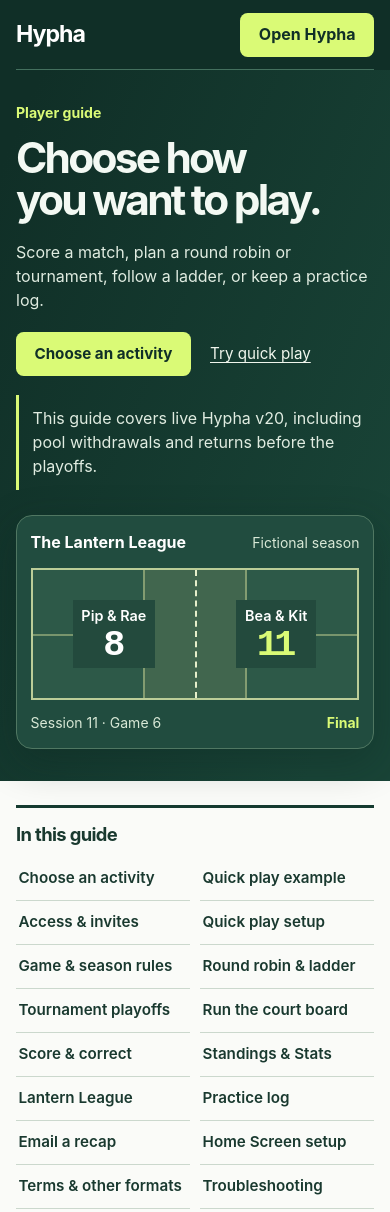
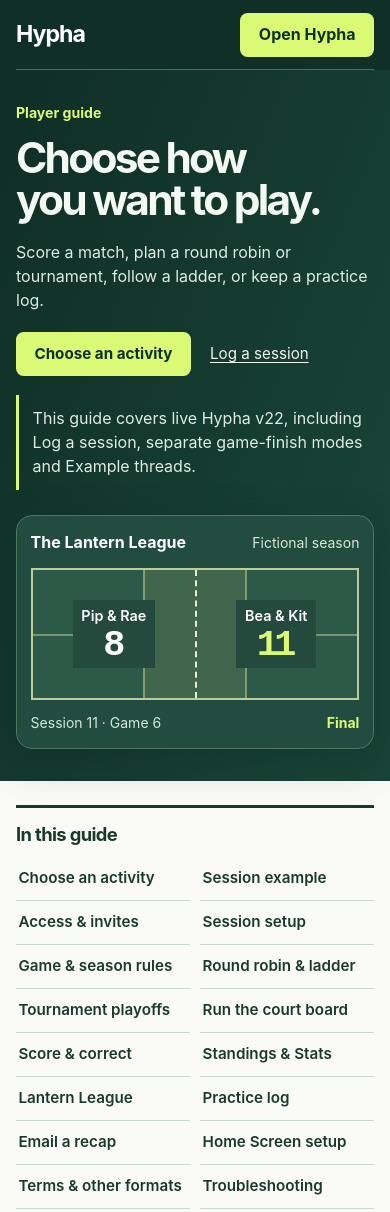
Before and after one commit to fcw1987/hypha-source, a plain HTML site: page docs/index.html in a window 390 px wide. Shown: the top 1212 px of the page. Drawn offline with Linux system fonts and the light colour scheme.

Commit message:
Update player guide for live Hypha v22
Describe Log a session, game/session/season examples, player entry, separate finish modes and Example threads. Preserve prior guide copy corrections. This is documentation only; the source-viewing selection remains v20.

```diff
--- a/docs/index.html
+++ b/docs/index.html
@@ -17,8 +17,8 @@
 <main>
 <div class="cover"><div class="wide hero">
   <div class="hero-copy"><p class="eyebrow">Player guide</p><h1>Choose how you want to play.</h1><p>Score a match, plan a round robin or tournament, follow a ladder, or keep a practice log.</p>
-    <div class="cover-links"><a href="#activities">Choose an activity</a><a href="#four-friends">Try quick play</a></div>
-    <p class="release-note" id="release-status">This guide covers live Hypha v20, including pool withdrawals and returns before the playoffs.</p>
+    <div class="cover-links"><a href="#activities">Choose an activity</a><a href="#four-friends">Log a session</a></div>
+    <p class="release-note" id="release-status">This guide covers live Hypha v22, including Log a session, separate game-finish modes and Example threads.</p>
   </div>
   <figure class="match">
     <figcaption><span>The Lantern League</span><span>Fictional season</span></figcaption>
@@ -32,9 +32,9 @@
 <div class="wide guide-layout">
 <nav class="contents" aria-label="Guide contents"><h2>In this guide</h2><ul>
 <li><a href="#activities">Choose an activity</a></li>
-<li><a href="#four-friends">Quick play example</a></li>
+<li><a href="#four-friends">Session example</a></li>
 <li><a href="#access">Access &amp; invites</a></li>
-<li><a href="#setup">Quick play setup</a></li>
+<li><a href="#setup">Session setup</a></li>
 <li><a href="#rules">Game &amp; season rules</a></li>
 <li><a href="#club-formats">Round robin &amp; ladder</a></li>
 <li><a href="#tournament">Tournament playoffs</a></li>
@@ -51,16 +51,21 @@
 <div id="guide" class="chapters" tabindex="-1">
 <section class="chapter" id="activities" aria-labelledby="activities-heading"><h2 id="activities-heading">Choose an activity</h2>
 <p>Open <b>New Thread</b> and choose what you want to play. Each activity keeps its own thread, rules and membership. You can use the same thread for another visit.</p>
-<dl class="rows"><div><dt>Quick play</dt><dd>Score singles or doubles, choose game and season rules, and record each result at courtside.</dd></div>
+<dl class="rows"><div><dt>Log a session</dt><dd>Record singles or doubles results for one outing, then return to the same thread next time. Choose game and season rules and save each result at courtside.</dd></div>
 <div><dt>Round robin</dt><dd>Choose scheduled opponents in singles or fixed doubles, or use a rotating-partner mixer. A published court sheet lets people find their wave before earlier results arrive.</dd></div>
 <div><dt>Ladder</dt><dd>Use each round’s winners to move people between courts, or complete a block of games within a flight before movement. Preview the next assignments, then publish them.</dd></div>
 <div><dt>Tournament</dt><dd>Start with a seeded elimination bracket or use pool games to qualify entrants for playoffs. Review the actual bracket before announcing the next games.</dd></div>
 <div><dt>Practice log</dt><dd>Record minutes or successful repetitions for a drill. You can start solo and keep practice separate from competitions.</dd></div></dl>
+<h3>Game, session and season</h3>
+<p>A <b>game</b> is one singles or doubles matchup with a final score. A <b>session</b> holds the games from one dated outing and can contain just one game. A <b>season</b> brings together the sessions in the same thread.</p>
+<ul><li><strong>One-game outing.</strong> Choose <b>New Thread → Log a session → Singles</b>, enter two players, save their 11–7 final and submit the session. That is one game in one session.</li>
+<li><strong>Several outings.</strong> Return to the same thread next week and choose <b>Next session</b>. If you play two more games, the season now contains three games across two dated sessions. Use <b>Recap</b> for one outing and <b>Standings</b> for the accumulated season points.</li></ul>
+<p>To explore before starting, open <b>Example threads</b> in the sidebar or mobile thread drawer. The examples are fictional and read-only: the 48-player <b>Firefly Mixer</b> and <b>Skybridge Ladder</b>, plus tournament, practice and season examples.</p>
 </section>
 <section class="chapter" id="four-friends" aria-labelledby="four-heading">
-<h2 id="four-heading">Quick play example</h2>
-<p>Start with <b>New Thread → Quick play</b> for singles or doubles. This example uses four players on one court to show a full doubles rotation.</p>
-<ol class="steps"><li><strong>Set up a doubles rotation.</strong> Unlock Hypha, open <b>New Thread → Quick play</b> and choose doubles. Name the group, set the date and enter four names. Leave <b>Available courts</b> at one. For a short night, open <b>Thread rules</b> and choose three rounds.</li>
+<h2 id="four-heading">Session example</h2>
+<p>Start with <b>New Thread → Log a session</b> for singles or doubles. This example uses four players on one court to show a full doubles rotation.</p>
+<ol class="steps"><li><strong>Set up a doubles rotation.</strong> Unlock Hypha, open <b>New Thread → Log a session</b> and choose doubles. Name the group, set the date and enter four names. Leave <b>Available courts</b> at one. For a short night, open <b>Thread rules</b> and choose three rounds.</li>
 <li><strong>Check the three matchups.</strong> In a full four-player cycle, each person partners each other person once and faces each of them twice. More rounds repeat this cycle with a fresh opportunity to score.</li>
 <li><strong>Save the first result.</strong> Suppose Fern and Moss beat Wren and Lark 11–7 in their assigned game. Enter 11 for Fern and Moss, 7 for Wren and Lark, then tap <b>Save game</b>. Both winners earn 11 points and both opponents earn 7. One final counts as one game played for each person.</li>
 <li><strong>Keep the thread for next week.</strong> Score the remaining games, then submit the session. Open <b>Recap</b> for tonight’s totals or <b>Next session</b> when you play again. Choose <b>Stats</b> to explore partnerships once you have several results.</li></ol>
@@ -80,8 +85,8 @@
 <dl class="rows"><div><dt>iPhone or iPad</dt><dd>In Safari, open <b>Share</b> from the toolbar or page menu. Choose <b>Add to Home Screen</b>, turn on <b>Open as Web App</b> if shown, and tap <b>Add</b>.</dd></div><div><dt>Android</dt><dd>In Chrome’s three-dot menu, choose <b>Install and create shortcut</b> or <b>Add to Home screen</b>. Choose <b>Install</b> when offered.</dd></div></dl>
 <p><a href="https://support.apple.com/guide/iphone/open-as-web-app-iphea86e5236/ios">Apple’s Home Screen guidance</a> · <a href="https://support.google.com/chrome/answer/9658361?co=GENIE.Platform%3DAndroid&amp;hl=en">Chrome’s web app guidance</a></p>
 </section>
-<section class="chapter" id="setup" aria-labelledby="setup-heading"><h2 id="setup-heading">Set up quick play</h2>
-<p>In <b>New Thread → Quick play</b>, name the thread, choose the date and enter distinct player labels. Use a distinguishing initial for two people with the same first name. In doubles, setup starts with four labeled fields. <b>Add Players</b> adds up to two at a time. Extra rows can be removed individually or left blank.</p>
+<section class="chapter" id="setup" aria-labelledby="setup-heading"><h2 id="setup-heading">Set up a session</h2>
+<p>In <b>New Thread → Log a session</b>, name the thread and choose the date. Player setup uses one name field per player by default. Enter a distinct label in each field; use a distinguishing initial for two people with the same first name. In doubles, setup starts with four labeled fields. <b>Add Players</b> adds up to two at a time. Extra rows can be removed individually or left blank.</p>
 <div class="formats"><article><h3>Singles</h3><p>2–16 players, one court. With two, the first matchup is ready. With more, choose <b>First player</b> and <b>Opponent</b>. Save the game, then <b>Add rematch</b> or select the next two and <b>Add game</b>. Submit after one game for a one-off, or continue the thread on another date.</p></article>
 <article><h3>Rotating partners</h3><p>4–16 players. Hypha generates doubles matchups, balances appearances and varies partners and opponents. A four-player rotation cycles through all three partnerships. A complete five-player cycle seats each player once. A longer or shorter session uses the rounds selected in <b>Thread rules</b>.</p></article>
 <article><h3>Fixed teams</h3><p>Assign everyone to a named pair. Each pair plays the other pairs once. Four teams on two courts play three rounds. An odd team count produces a team bye. With fewer courts, matches run in waves. Team session standings stay separate from the individual season race.</p></article></div>
@@ -89,7 +94,9 @@
 <h3>Same group, another night</h3><p>After submitting, choose <b>Next session</b>. For doubles, check who is present, add one-night guests and confirm the courts. To handle a late arrival or departure, use <b>Change attendance → Preview changes</b>. Review the matchups before applying. Started and scored games stay in place. Fewer than four eligible players pauses future doubles play. Fixed-team attendance changes use whole pairs. For singles, confirm the attending names and choose the opening matchup for the new night.</p>
 </section>
 <section class="chapter" id="rules" aria-labelledby="rules-heading"><h2 id="rules-heading">Set the game finish and the season finish</h2>
-<p>In Quick play setup, open <b>Thread rules</b> during creation. Set <b>Points to win a game</b> and <b>Game finish</b> for the score on each court. Separately, <b>Use a season points target</b> controls when the competition ends. These choices apply across the thread.</p>
+<p>In Log a session setup, open <b>Thread rules</b> during creation. Set <b>Points to win a game</b> and <b>Game finish</b> for the score on each court. Separately, <b>Use a season points target</b> controls when the competition ends. These choices apply across the thread.</p>
+<p><b>Hard cap</b> and <b>Win by two</b> are separate game-finish modes. With a hard cap of 11, the first side to 11 wins, including 11–10. With win by two and a target of 11, play continues until a side reaches at least 11 and leads by two, such as 12–10. Win by two has no point cap.</p>
+<p>If an older thread has both rules combined, its owner can open <b>Rules</b> and choose one finish mode. Resolving the rule leaves saved finals unchanged.</p>
 <div class="table-wrap"><table><caption>Valid finals for a game to 11</caption><thead><tr><th scope="col">Final score</th><th scope="col">Hard cap at 11</th><th scope="col">Win by two</th></tr></thead><tbody><tr><th scope="row">11–9</th><td>Final</td><td>Final</td></tr><tr><th scope="row">11–10</th><td>Final</td><td>Keep playing</td></tr><tr><th scope="row">12–10</th><td>Beyond cap</td><td>Final</td></tr><tr><th scope="row">12–9</th><td colspan="2">Play ended at 11–9 under either rule.</td></tr></tbody></table></div>
 <dl class="rows"><div><dt>Singles defaults</dt><dd>Game to 11, win by two, with no season target. The owner may end an open season from the latest submitted <b>Session results</b> using <b>End season</b> and its confirmation.</dd></div><div><dt>Rotating doubles defaults</dt><dd>Nine rounds, game to 11 with a hard cap, and a season target of 891. Each partner earns the points scored by their side, including on a loss. Standings accumulate over nights.</dd></div></dl>
 <p>For a points target, Hypha checks completed rounds in schedule order. Courts in the same round are simultaneous. By default, players crossing together share the finish. Earlier threads retain their configured tie rule. Unplayed games after a decided finish contribute no results.</p>
@@ -100,7 +107,7 @@
 <div class="director-formats">
 <article><h3>Rotating partners</h3><p><b>Partner mixer</b> issues the schedule up front. Choose 1–24 waves. Hypha balances appearances and varies partners and opponents within the available courts and time. Short schedules and odd attendance can leave repeat matchups or unequal appearances.</p><p><b>Court ladder</b> uses the last results to decide where people play next. The draw prioritizes splitting the previous partnerships. Preview the actual new partners on each court.</p></article>
 <article><h3>Fixed teams</h3><p>Use <b>Choose fixed teams</b> to name pairs and check who plays together. <b>Round robin</b> puts each pair against the other pairs in its pool over a full draw. <b>Court ladder</b> moves the pair together. Check in whole pairs for both formats.</p></article>
-<article><h3>Singles</h3><p>Each court holds two players. Choose <b>Round robin</b> for scheduled opponents or <b>Court ladder</b> for a new court based on the result. Singles records each person’s own score and opponent. For a quick manual matchup or a rematch on one court, use <b>Quick play → Singles</b>.</p></article>
+<article><h3>Singles</h3><p>Each court holds two players. Choose <b>Round robin</b> for scheduled opponents or <b>Court ladder</b> for a new court based on the result. Singles records each person’s own score and opponent. For a quick manual matchup or a rematch on one court, use <b>Log a session → Singles</b>.</p></article>
 </div>
 <h3>Full, shortened or pooled round robin</h3>
 <p>In <b>Round robin settings</b>, choose up to four <b>Pools</b>, with at least two entrants in each. An entrant is a singles player or a fixed team. Hypha deals the registration list across the pools in order and keeps sizes within one entrant of each other. A full draw plays every pair of entrants within its pool once. An odd pool gives someone a bye each pairing round. <b>Limited rounds</b> takes the requested number of pairing rounds per pool. When pool places will determine a playoff bracket, choose <b>New Thread → Tournament → Qualify through pools</b> before starting.</p>
@@ -146,7 +153,7 @@
 <section class="chapter" id="club-board" aria-labelledby="board-heading">
 <h2 id="board-heading">Run the court board</h2>
 <p>Scorekeepers can enter results. Keep the thread private or use its existing role-based invites for scorekeepers and read-only spectators.</p>
-<ol class="steps"><li><strong>Check people in before the draw.</strong> Enter one name per line. For a ladder, order names from the top court downward. Use a last initial for duplicate first names. In <b>Check-in list</b>, uncheck absentees and mark one-night guests. Scheduled singles accepts 2–48 attendees and 1–24 physical courts. Scheduled doubles accepts 4–48 attendees and 1–12 courts. Fixed teams require complete pairs. Only full games occupy a court. Review the active, waiting and unused counts before creating the selected activity.</li>
+<ol class="steps"><li><strong>Check people in before the draw.</strong> Enter each player in a separate name field; this is the default setup. For a ladder, order names from the top court downward. Use a last initial for duplicate first names. In <b>Check-in list</b>, uncheck absentees and mark one-night guests. Scheduled singles accepts 2–48 attendees and 1–24 physical courts. Scheduled doubles accepts 4–48 attendees and 1–12 courts. Fixed teams require complete pairs. Only full games occupy a court. Review the active, waiting and unused counts before creating the selected activity.</li>
 <li><strong>Find a court or player.</strong> Read the round or wave number and the count of courts final. Use <b>Where do I go?</b> with part of a name or a court number. Court cards show the two sides, court status and available scores. The player lookup distinguishes an absent player from a player sitting out. Check the ordered <b>Waiting list</b> on the current ladder round.</li>
 <li><strong>Record each actual final.</strong> Tap <b>Score Court</b> on the appropriate card. A posted live score can help spectators follow play. Only a saved final affects the standings. If a scheduled court says <b>Waiting</b>, finish the earlier game that needs its players. <b>Back to court board</b> returns to the assignments.</li>
 <li><strong>Review before sending players to a new ladder round.</strong> Finish every active court. For a late arrival or departure, open <b>Next round attendance</b>. In rotating doubles and singles, you can check returning players back in or add late guests. In fixed doubles, check registered pairs in or out together and introduce new pairs at the next session. Choose <b>Preview round</b>, check the courts and waiting list, then <b>Publish round</b>. A preview alone does not issue assignments.</li>
@@ -176,7 +183,7 @@
 <div><dt>As a coach or competitive analyst</dt><dd>Compare repeated opponents within the same scoring rules. Game finals can describe consistency of outcomes, margins and frequency of play. Rally sequence, serve or return quality, shot location, individual contribution and official rating require additional observations. A partnership record alone cannot establish chemistry or the reason for a win.</dd></div></dl>
 </section>
 <section class="chapter" id="lantern" aria-labelledby="lantern-heading"><h2 id="lantern-heading">Walk through a three-point finish</h2>
-<p>After unlocking, choose <b>Example season</b> in the sidebar. The Lantern League is fictional, read-only and separate from your threads. Its four players completed ten nine-game sessions. The eleventh ended after six games, for 96 finals in all.</p>
+<p>After unlocking, open <b>Example threads</b> in the sidebar or mobile thread drawer and choose <b>Lantern League</b>. This season is fictional, read-only and separate from your threads. Its four players completed ten nine-game sessions. The eleventh ended after six games, for 96 finals in all.</p>
 <div class="example-card"><h3>Session 11 · the last game</h3><p>Bea Brightwing and Pip Moonfern entered on 882 points apiece, nine short of the target. Bea and Kit won 11–8 against Pip and Rae.</p>
 <table><caption>From the tie to the finish</caption><thead><tr><th scope="col">Player</th><th scope="col">Before</th><th scope="col">Earned</th><th scope="col">After</th></tr></thead><tbody><tr><th scope="row">Bea</th><td>882</td><td>+11</td><td><strong>893</strong></td></tr><tr><th scope="row">Pip</th><td>882</td><td>+8</td><td>890</td></tr><tr><th scope="row">Rae</th><td>866</td><td>+8</td><td>874</td></tr><tr><th scope="row">Kit</th><td>860</td><td>+11</td><td>871</td></tr></tbody></table></div>
 <p><b>Stats → Explore this pair</b> tells a different part of the season. Pip and Bea paired up 32 times, went 21–11 (65.6%) and scored 304 points to 285. Pip went 33–31 in 64 games with other partners. Bea went 31–33 in her 64. All 32 games together were against Kit and Rae. In a four-player rotation, swapping partners changes both sides. This season has no common opposing pair for a two-partner comparison.</p>
@@ -196,7 +203,7 @@
 <h2 id="terms-heading">Terms at the court</h2>
 <dl class="wordbook"><div><dt>Thread</dt><dd>A private group with its saved sessions, rules and roles. A new thread starts a separate history. Practice logs can also stand alone.</dd></div>
 <div><dt>Season</dt><dd>The competition across sessions in one thread. Some seasons finish at a points target. An open season can run until its owner ends it.</dd></div>
-<div><dt>Session</dt><dd>One dated night or visit. Submit the session to open its results. The next session can use the same thread.</dd></div>
+<div><dt>Session</dt><dd>One dated outing containing one or more games. Submit the session to open its results. The next session can use the same thread and continue its season.</dd></div>
 <div><dt>Event</dt><dd>A dated round robin, ladder or tournament with check-in, physical courts and a board of assignments.</dd></div>
 <div><dt>Round</dt><dd>One set of ladder matchups, or one pairing turn across the entrants in a round robin. A round robin with few courts may need several waves for one turn.</dd></div>
 <div><dt>Wave</dt><dd>A set of scheduled games that can share the available courts at the same time. Find its assignments by wave number on the board.</dd></div>
```
Also changed, not shown: 1 other file.
